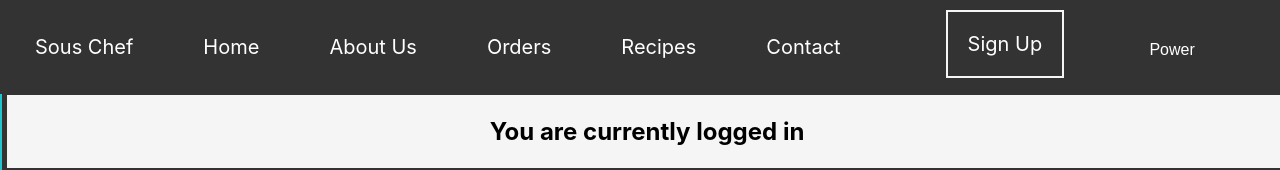
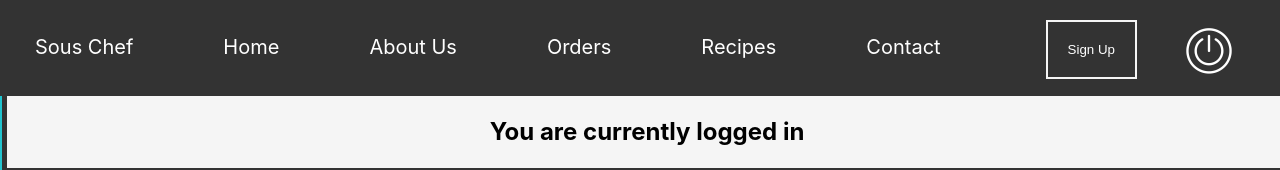
Before and after one commit to mathews1193/React-first_project, a React (Create React App) app: page / in a window 1280 px wide. Shown: the top 170 px of the page. Built offline with nearby package versions, Linux system fonts and the light colour scheme.

Commit message:
updated dropdown navbar and sign up button

```diff
--- a/src/components/DropDownNav.js
+++ b/src/components/DropDownNav.js
@@ -5,10 +5,12 @@ class DropDownNav extends React.Component {
     render(){
          return (
             <div class="dropdown">
-              <button class="dropbtn">Power</button>
+              <button class="dropbtn">
+                <img src="power.png" alt="power" width="50" height="50"></img>
+              </button>
               <div class="dropdown-content">
-                  <a>Profile</a>
-                  <a>Setting</a>
+                  <a href="#">Profile</a>
+                  <a href="#">Setting</a>
                   <a href="#">Log Out</a>
               </div>
           </div>
--- a/src/components/NavBar.js
+++ b/src/components/NavBar.js
@@ -1,6 +1,10 @@
 import React from 'react';
 import DropDownNav from './DropDownNav';
 import './stylesheets/NavBar.css';
+
+function signIn(){
+    console.log("Signed in")
+}
 
 class NavBar extends React.Component{
 
@@ -8,13 +12,13 @@ class NavBar extends React.Component{
         return (
         <nav className='NavBar'>
             <ul className='links'>
-                <li className="nav">Sous Chef</li>
+                <li className="logo">Sous Chef</li>
                 <li className="nav">Home</li>
                 <li className="nav">About Us</li>
                 <li className="nav">Orders</li>
                 <li className="nav">Recipes</li>
                 <li className="nav">Contact</li>
-                <li className="btn-signup">Sign Up</li>
+                <button className="btn-signup" onClick={signIn}>Sign Up</button>
                 <DropDownNav/>
             </ul>
         </nav>
--- a/src/components/stylesheets/DropDownNav.css
+++ b/src/components/stylesheets/DropDownNav.css
@@ -3,7 +3,7 @@
     background-color:#333;
     color: white;
     padding: 16px;
-    margin-top:25px;
+    margin-top:10px;
     font-size: 16px;
     border: none;
   }
--- a/src/components/stylesheets/NavBar.css
+++ b/src/components/stylesheets/NavBar.css
@@ -13,17 +13,24 @@
     color:white;
     font-size: 20px;
 }
-
+.logo{
+    float:left;
+    display:block;
+    padding: 35px;
+}
 .nav{
+    margin-left:20px;
     float:left;
     display:block;
     padding: 35px;
 }
 .btn-signup {
+    color:white;
+    background-color:#333;
     border: 2px solid whitesmoke;
     float:left;
     display:block;
-    margin-top:10px;
+    margin-top:20px;
     margin-left:70px;
     padding: 20px;
 }
```
Also changed, not shown: public/power.png (added).
